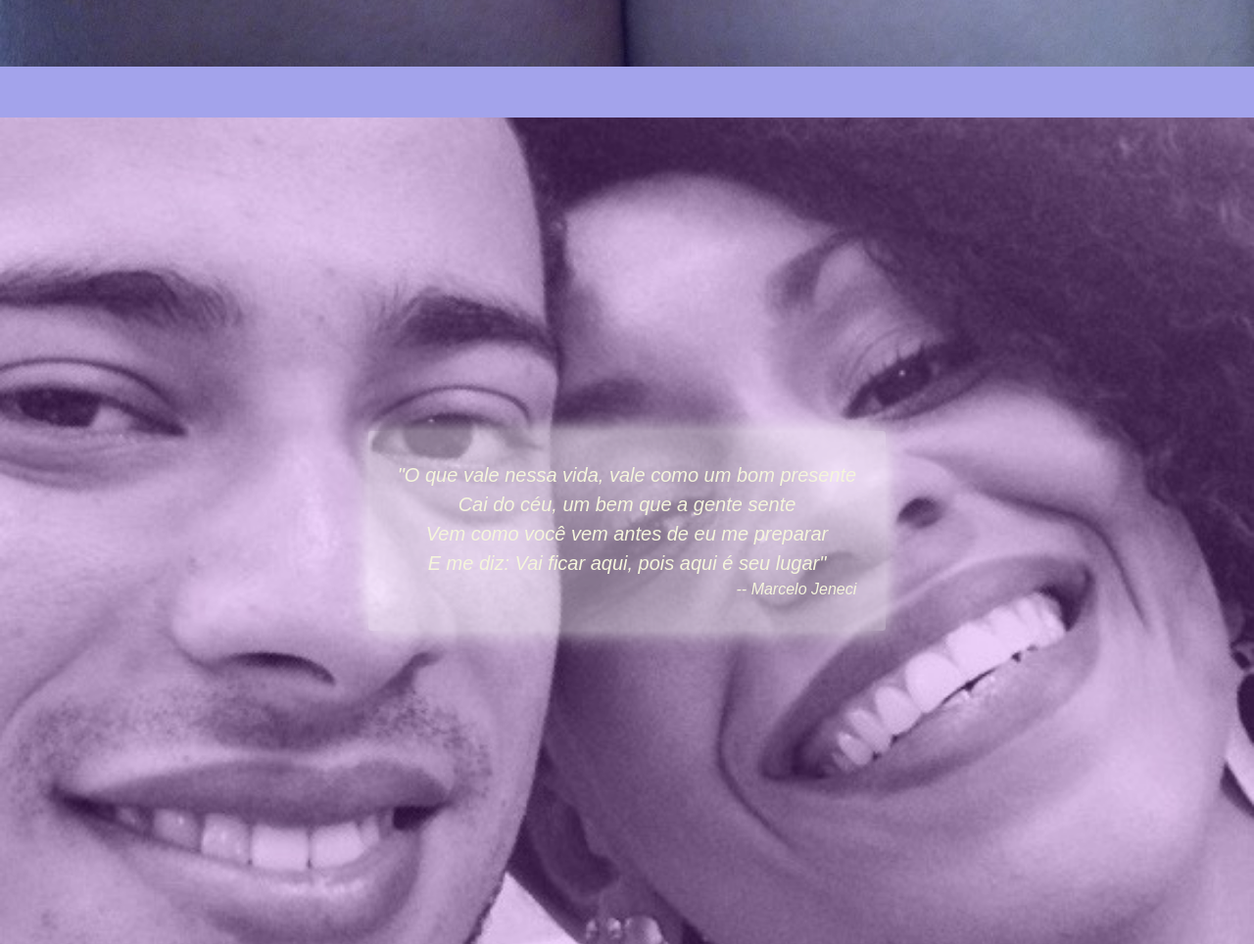
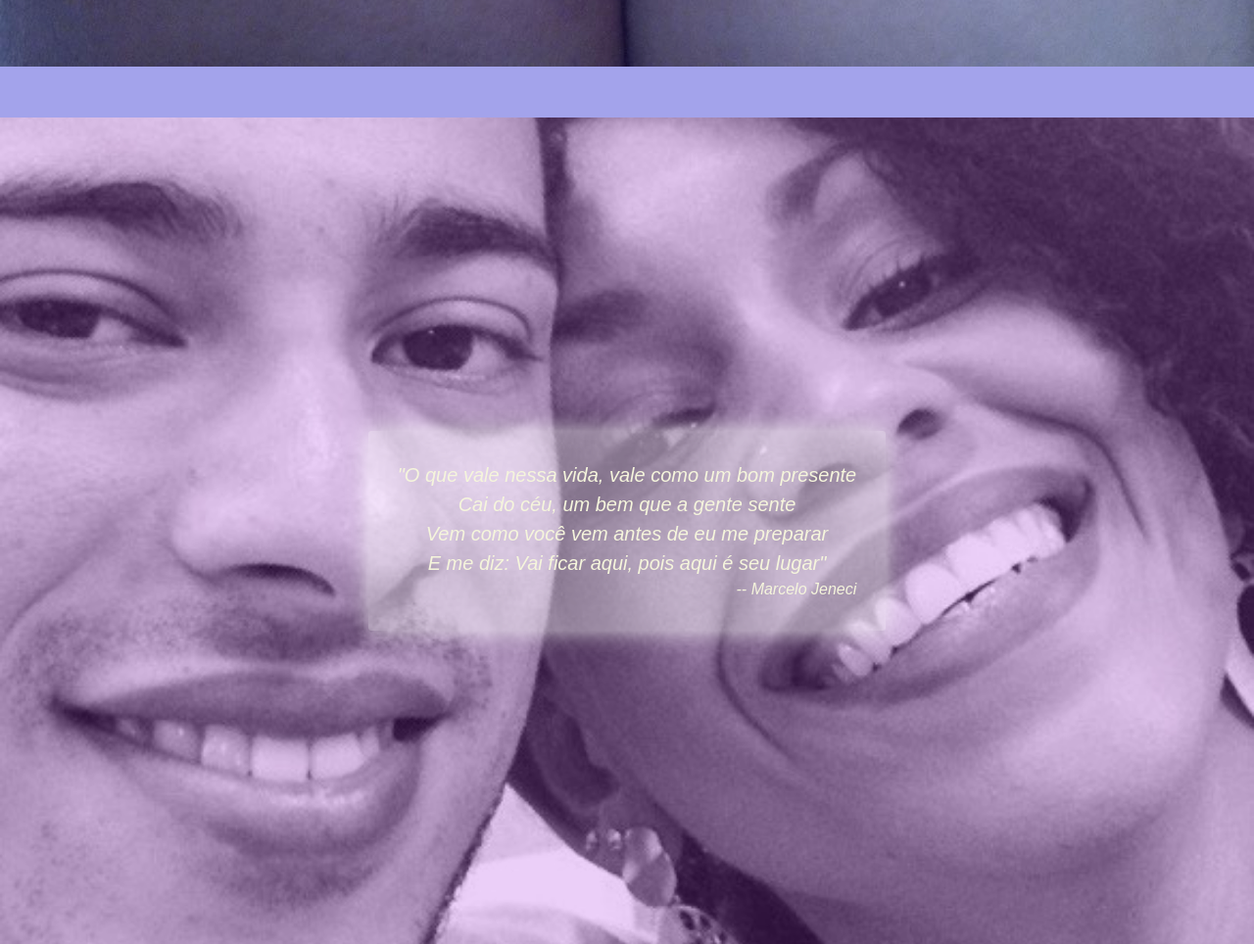
Before and after one commit to melissaelucas/melissaelucas.github.io, a website: page index.html in a window 1280 px wide. Shown: the part 880-1844 px from the top of the page at 98% size. Drawn offline with nearby package versions, Linux system fonts and the light colour scheme; some packages are replaced by stand-ins of ours; a script that the page names is missing.

Commit message:
Javascripts do parallax

```diff
--- a/index.html
+++ b/index.html
@@ -8,9 +8,9 @@
 
     <link rel="stylesheet" href="stylesheets/stylesheet.css" media="screen">
     <script type="text/javascript" src="https://ajax.googleapis.com/ajax/libs/jquery/1.8.3/jquery.min.js"></script>
-    <script type="text/javascript" src="bower_components/jquery-parallax/scripts/jquery.parallax-1.1.3.js"></script>
-    <script type="text/javascript" src="bower_components/jquery-parallax/scripts/jquery.localscroll-1.2.7-min.js"></script>
-    <script type="text/javascript" src="bower_components/jquery-parallax/scripts/jquery.scrollTo-1.4.2-min.js"></script>
+    <script type="text/javascript" src="javascripts/jquery.parallax-1.1.3.js"></script>
+    <script type="text/javascript" src="javascripts/jquery.localscroll-1.2.7-min.js"></script>
+    <script type="text/javascript" src="javascripts/jquery.scrollTo-1.4.2-min.js"></script>
     <script type="text/javascript" src="javascripts/script.js"></script>
 
     <title>Melissa &amp; Lucas</title>
--- /dev/null
+++ b/javascripts/jquery.localscroll-1.2.7-min.js
@@ -0,0 +1,9 @@
+/**
+ * jQuery.LocalScroll - Animated scrolling navigation, using anchors.
+ * Copyright (c) 2007-2009 Ariel Flesler - aflesler(at)gmail(dot)com | http://flesler.blogspot.com
+ * Dual licensed under MIT and GPL.
+ * Date: 3/11/2009
+ * @author Ariel Flesler
+ * @version 1.2.7
+ **/
+;(function($){var l=location.href.replace(/#.*/,'');var g=$.localScroll=function(a){$('body').localScroll(a)};g.defaults={duration:1e3,axis:'y',event:'click',stop:true,target:window,reset:true};g.hash=function(a){if(location.hash){a=$.extend({},g.defaults,a);a.hash=false;if(a.reset){var e=a.duration;delete a.duration;$(a.target).scrollTo(0,a);a.duration=e}i(0,location,a)}};$.fn.localScroll=function(b){b=$.extend({},g.defaults,b);return b.lazy?this.bind(b.event,function(a){var e=$([a.target,a.target.parentNode]).filter(d)[0];if(e)i(a,e,b)}):this.find('a,area').filter(d).bind(b.event,function(a){i(a,this,b)}).end().end();function d(){return!!this.href&&!!this.hash&&this.href.replace(this.hash,'')==l&&(!b.filter||$(this).is(b.filter))}};function i(a,e,b){var d=e.hash.slice(1),f=document.getElementById(d)||document.getElementsByName(d)[0];if(!f)return;if(a)a.preventDefault();var h=$(b.target);if(b.lock&&h.is(':animated')||b.onBefore&&b.onBefore.call(b,a,f,h)===false)return;if(b.stop)h.stop(true);if(b.hash){var j=f.id==d?'id':'name',k=$('<a> </a>').attr(j,d).css({position:'absolute',top:$(window).scrollTop(),left:$(window).scrollLeft()});f[j]='';$('body').prepend(k);location=e.hash;k.remove();f[j]=d}h.scrollTo(f,b).trigger('notify.serialScroll',[f])}})(jQuery);
--- /dev/null
+++ b/javascripts/jquery.parallax-1.1.3.js
@@ -0,0 +1,75 @@
+/*
+Plugin: jQuery Parallax
+Version 1.1.3
+Author: Ian Lunn
+Twitter: @IanLunn
+Author URL: http://www.ianlunn.co.uk/
+Plugin URL: http://www.ianlunn.co.uk/plugins/jquery-parallax/
+
+Dual licensed under the MIT and GPL licenses:
+http://www.opensource.org/licenses/mit-license.php
+http://www.gnu.org/licenses/gpl.html
+*/
+
+(function( $ ){
+	var $window = $(window);
+	var windowHeight = $window.height();
+
+	$window.resize(function () {
+		windowHeight = $window.height();
+	});
+
+	$.fn.parallax = function(xpos, speedFactor, offset) {
+		var $this = $(this);
+		var getHeight;
+		var firstTop;
+		var paddingTop = 0;
+        offset = offset || 0;
+
+		//get the starting position of each element to have parallax applied to it
+		$this.each(function(){
+		    firstTop = $this.offset().top + offset;
+		});
+
+        if (outerHeight) {
+			getHeight = function(jqo) {
+				return jqo.outerHeight(true);
+			};
+		} else {
+			getHeight = function(jqo) {
+				return jqo.height();
+			};
+		}
+
+		// setup defaults if arguments aren't specified
+		if (arguments.length < 1 || xpos === null) xpos = "50%";
+		if (arguments.length < 2 || speedFactor === null) speedFactor = 0.1;
+		if (arguments.length < 3 || outerHeight === null) outerHeight = true;
+
+		// function to be called whenever the window is scrolled or resized
+		function update(){
+            window.requestAnimationFrame(function () {
+			var pos = $window.scrollTop();
+
+			$this.each(function(){
+				var $element = $(this);
+				var top = $element.offset().top;
+				var height = getHeight($element);
+
+				// Check if totally above or totally below viewport
+				if (top + height < pos || top > pos + windowHeight) {
+					return;
+				}
+
+				$this.css('backgroundPosition', xpos + " " + Math.round((firstTop - pos) * speedFactor) + "px");
+			});
+
+            });
+
+		}
+
+		$window.bind('scroll', update).resize(update);
+
+		update();
+	};
+})(jQuery);
```
Also changed, not shown: javascripts/jquery.scrollTo-1.4.2-min.js (added, +11 -0 lines).
